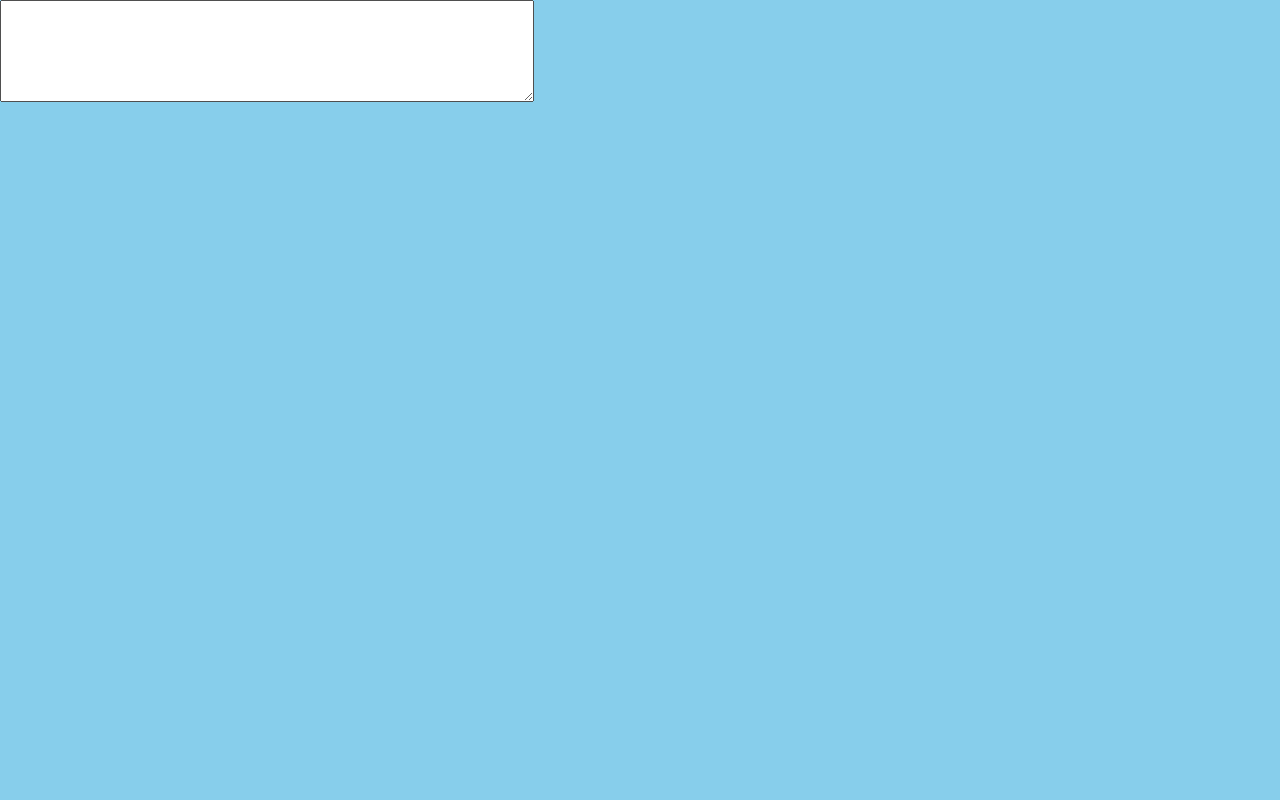
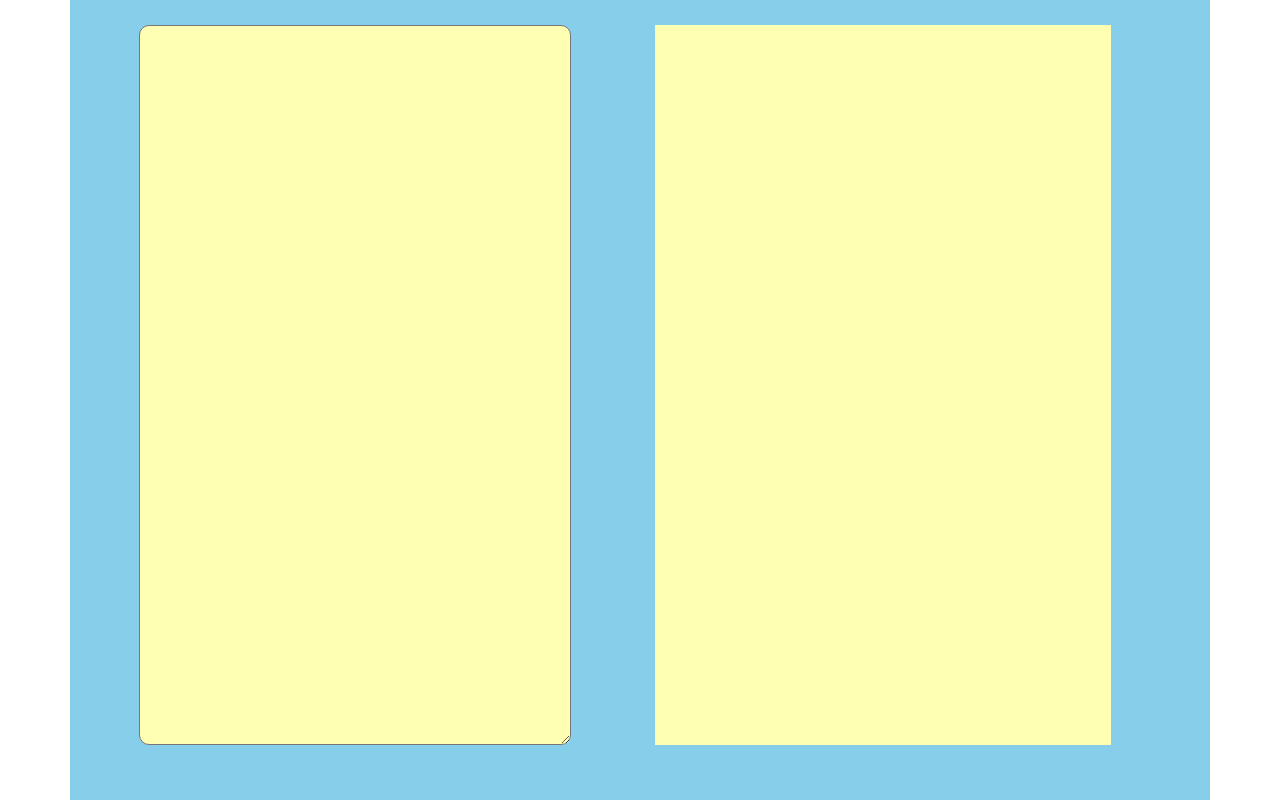
Before and after one commit to archiejnr/markdown-preview, a plain HTML site: page index.html in a window 1280 px wide. Drawn offline with nearby package versions, Linux system fonts and the light colour scheme.

Commit message:
frontend:desktop view

```diff
--- a/app.js
+++ b/app.js
@@ -1,3 +1,7 @@
+const Preview=(props)=>{
+  return(<div id="preview"></div>)
+}
+
 class Editor extends React.Component{
   constructor(props){
     super(props)
@@ -6,11 +10,9 @@ class Editor extends React.Component{
     }
   }
   render(){
-    return(<textarea id="editor" rows="4" cols="50"></textarea>)
+    return(<textarea id="editor"></textarea>)
   }
 }
 
-const Preview=(props)=>{
-  return(<div id="preview"></div>)
-}
-ReactDOM.render(<Editor/>,document.querySelector('#root'));
+ReactDOM.render(<Editor/>,document.querySelector('#editor_root'));
+ReactDOM.render(<Preview/>,document.querySelector('#preview_root'));
--- a/index.html
+++ b/index.html
@@ -13,6 +13,11 @@
   <script src="https://unpkg.com/@babel/standalone/babel.min.js"></script>
 </head>
 <body>
-  <div id="root"></div>
+  <div class="container" id="root">
+    <div class="row">
+      <div id="editor_root" class="col-6"></div>
+      <div id="preview_root" class="col-6"></div>
+    </div>
+  </div>
 </body>
 </html>
--- a/styles/styles.css
+++ b/styles/styles.css
@@ -1,5 +1,35 @@
 #root{
-  background:skyblue;
   width:100vw;
   height:100vh;
+  background:#000;
 }
+#editor_root{
+  background:skyblue;
+  width:80%;
+  height:100vh;
+  text-align:center;
+  padding-top:25px;
+}
+#preview_root{
+  background:skyblue;
+  width:80%;
+  height:100vh;
+  text-align:center;
+  padding-top:25px;
+}
+textarea{
+  background:#ffffb3;
+  font-size: 25px;
+  font-family: monospace;
+  font-weight:600;
+  width:80%;
+  height:90vh;
+  overflow-x: scroll;
+  border-radius:10px;
+}
+#preview{
+  width:80%;
+  height:90vh;
+  background-color:#ffffb3;
+  position:absolute;
+}
```
